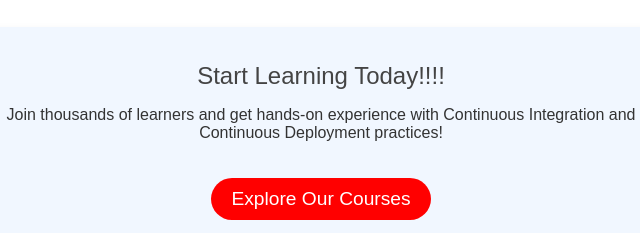
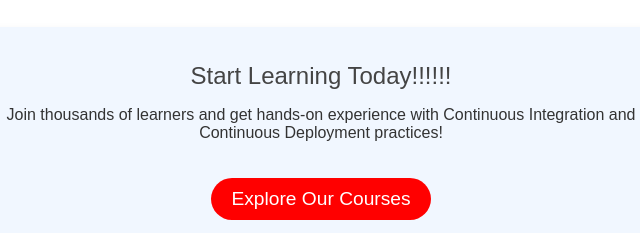
Before and after one commit to SauravSarkar-CodersArcade/DevOps-VTU-MVN, a plain HTML site: page docs/index.html in a window 1280 px wide. Shown: the part 395-628 px from the top of the page, 319-959 px from the left. Drawn offline with Linux system fonts and the light colour scheme.

Commit message:
Added another mark to check validation in Pages

```diff
--- a/docs/index.html
+++ b/docs/index.html
@@ -18,7 +18,7 @@
 
   <!-- Call to Action -->
   <div class="cta">
-    <h2>Start Learning Today!!!!</h2>
+    <h2>Start Learning Today!!!!!!</h2>
     <p>Join thousands of learners and get hands-on experience with Continuous Integration and Continuous Deployment practices!</p>
     <a href="https://www.youtube.com/c/codersarcade" class="button" target="_blank">Explore Our Courses</a>
   </div>
```
